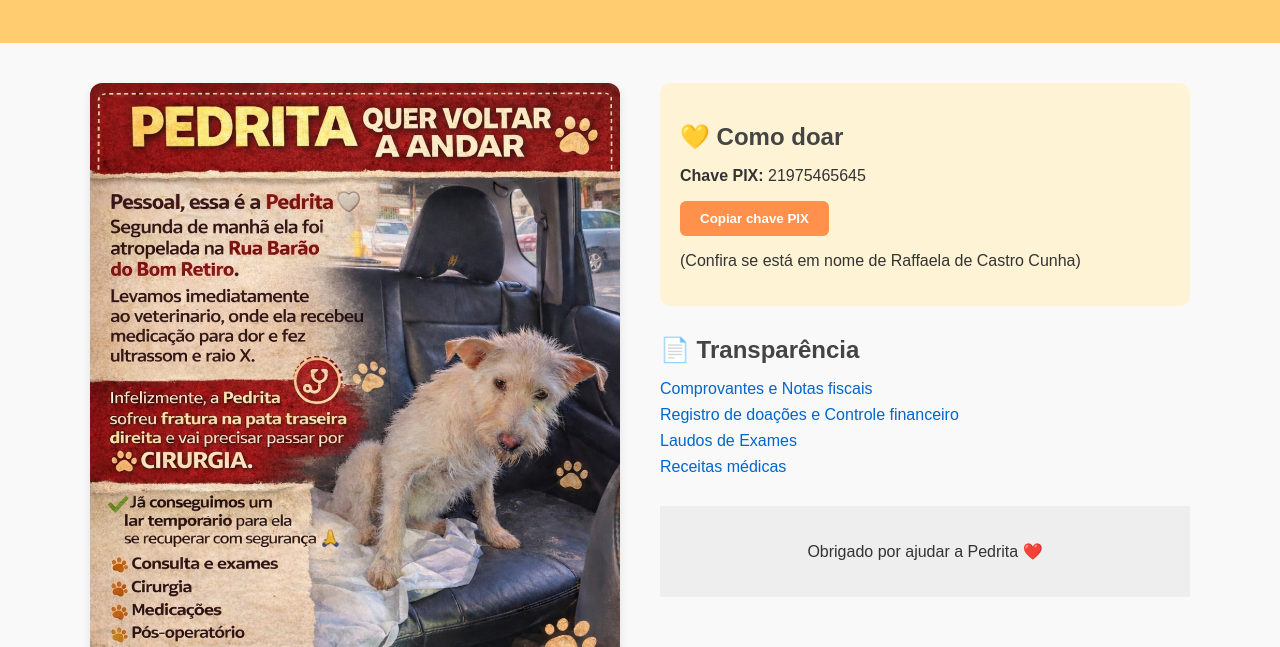
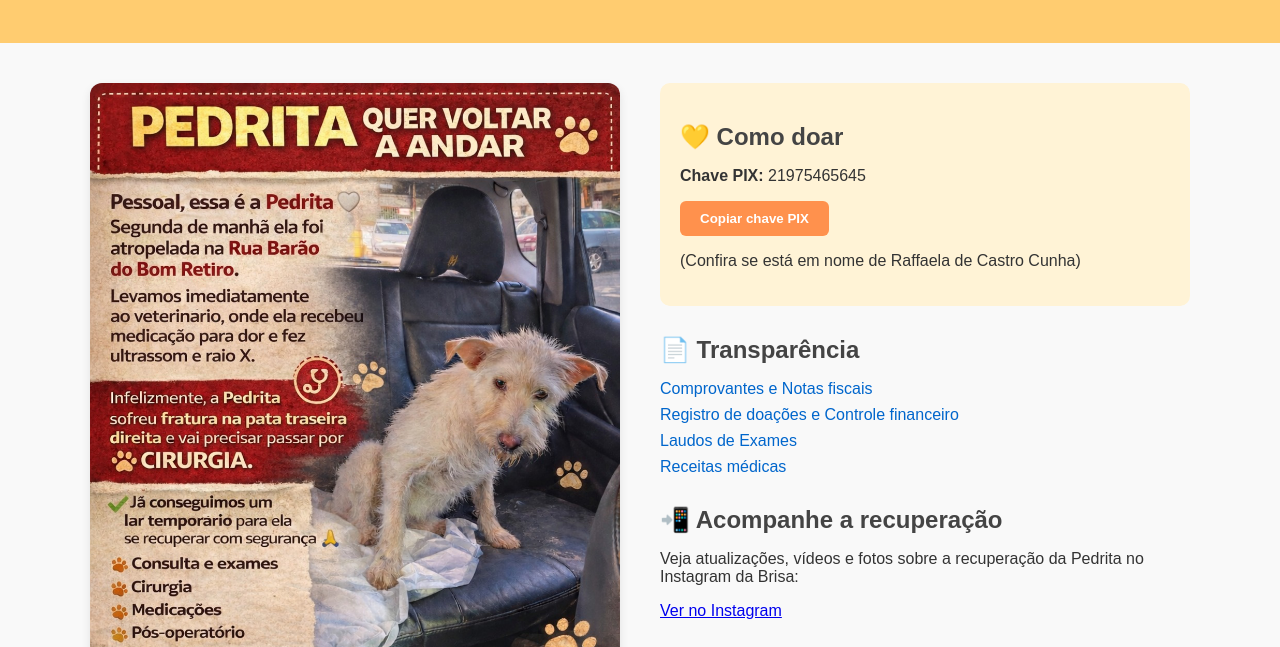
Before and after one commit to raffaela/raffaela.github.io, a plain HTML site: page ajudeapedrita/index.html in a window 1280 px wide. Shown: the part 132-779 px from the top of the page. Drawn offline with Linux system fonts and the light colour scheme.

Commit message:
Update index.html

```diff
--- a/ajudeapedrita/index.html
+++ b/ajudeapedrita/index.html
@@ -37,7 +37,18 @@
             <li><a href="https://drive.google.com/drive/folders/1sorxXKxg6QAEWTx_V0d4qhRh2XZeG23X?usp=drive_link" target="_blank">Receitas médicas</a></li>
         </ul>
     </section>
-
+<section class="instagram">
+    <h2>📲 Acompanhe a recuperação</h2>
+    <p>
+        Veja atualizações, vídeos e fotos sobre a recuperação da Pedrita no Instagram da Brisa:
+    </p>
+    <a
+        href="https://www.instagram.com/brisadograja"
+        target="_blank"
+        class="botao-instagram">
+        Ver no Instagram
+    </a>
+</section>
 
 <footer>
     <p>Obrigado por ajudar a Pedrita ❤️</p>
```
